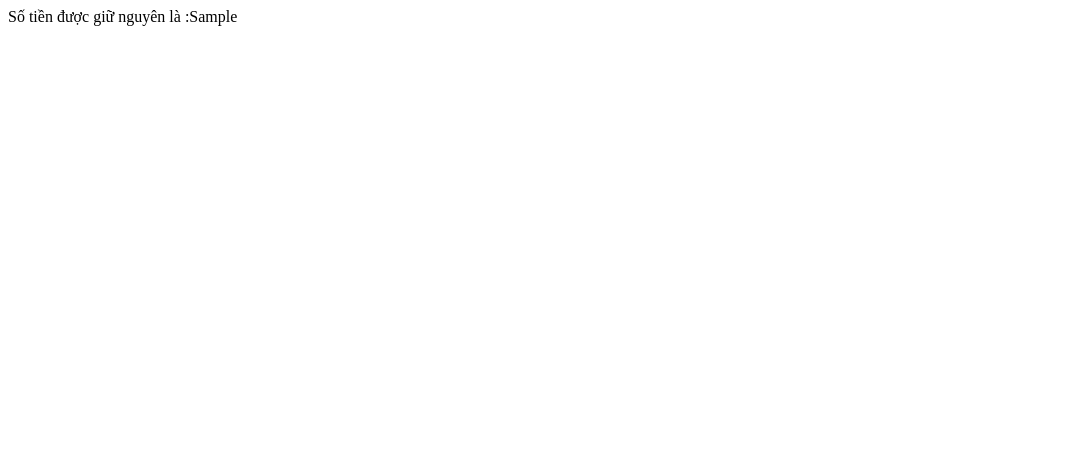
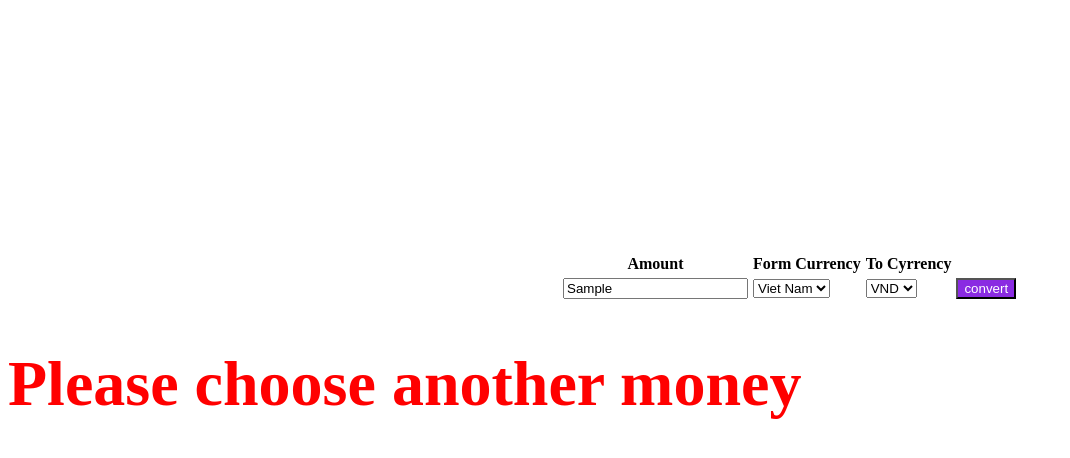
Before and after one commit to nguyenbetoanh/MD1-Baitap7-bai2-chuyentien, a plain HTML site: page index.html in a window 1280 px wide. Both pictures are taken after typing "Sample" into the empty fields and a click on the button "convert". Shown: the whole page, without its empty margins (0-1070 px from the left). Drawn offline with Linux system fonts and the light colour scheme.

Commit message:
tao may chuyen tien

```diff
--- a/index.html
+++ b/index.html
@@ -26,40 +26,40 @@
         <td><input type="text" id="nhapdauvao"></td>
         <td>
             <form>
-                <select name="" id="nuoc">
+                <select name="" id="nuoc"onchange="nutbam()">
                     <option value="vnd">Viet Nam</option>
                     <option value="usd">Hoa Ki</option>
                 </select>
             </form>
         </td>
         <td>
-            <select name="" id="tien">
-                <option value="vnd">Viet Nam</option>
-                <option value="usd">Hoa Ki</option>
+            <select name="" id="tien"onchange="nutbam()">
+                <option value="vnd">VND</option>
+                <option value="usd">USD</option>
             </select>
         </td>
         <td ><button onclick="nutbam()" class="dd" >convert</button></td>
     </tr>
 </table>
+<h1 id="kq"></h1>
 <script>
     function nutbam(){
         let giatrivao =(document.getElementById('nhapdauvao').value);
         let nuoc =(document.getElementById('nuoc').value);
         let tien =(document.getElementById('tien').value);
+        let ketQua
         if(nuoc == tien){
-            document.write('Số tiền được giữ nguyên là :'+giatrivao);
+           document.getElementById('kq').innerHTML = '<h1 style="color: red">Please choose another money</h1>'
+            return;
         }
         if (nuoc == "vnd" && tien =="usd"){
-            document.write('Số tiền chuyển từ tiền Việt sang tiền Mỹ là :'+ giatrivao/23000+ ' '+'USD');
+          ketQua = giatrivao/23000;
         }if (nuoc == "usd" && tien =="vnd"){
-            document.write('Số tiền chuyển từ tiền Mỹ sang tiền Việt là :'+ giatrivao *23000 +' '+'VND');
+            ketQua = giatrivao*23000;
+
         }
+        document.getElementById('kq').innerHTML = ketQua + tien;
     }
-
-
-
-
-
 </script>
 </body>
 </html>
```
